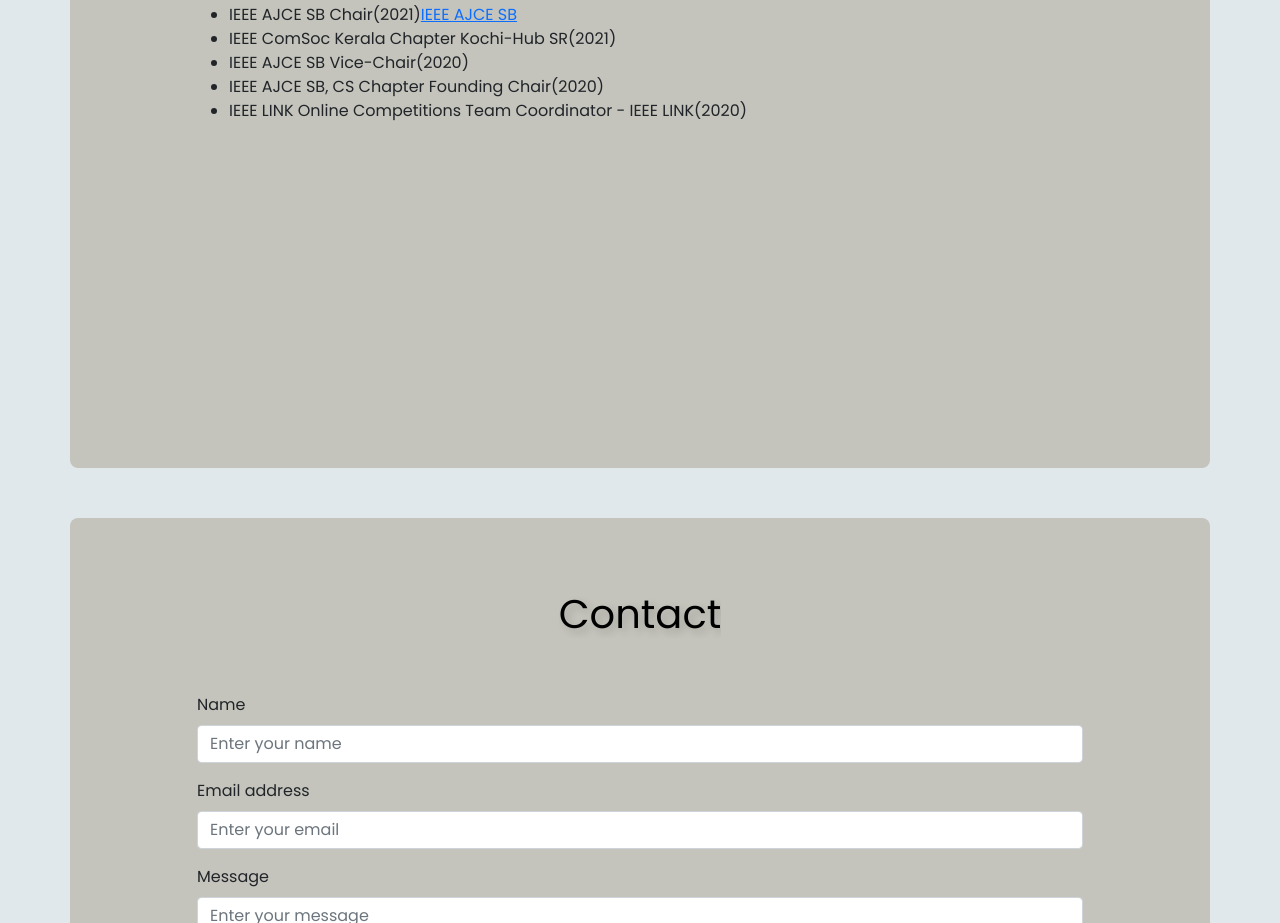
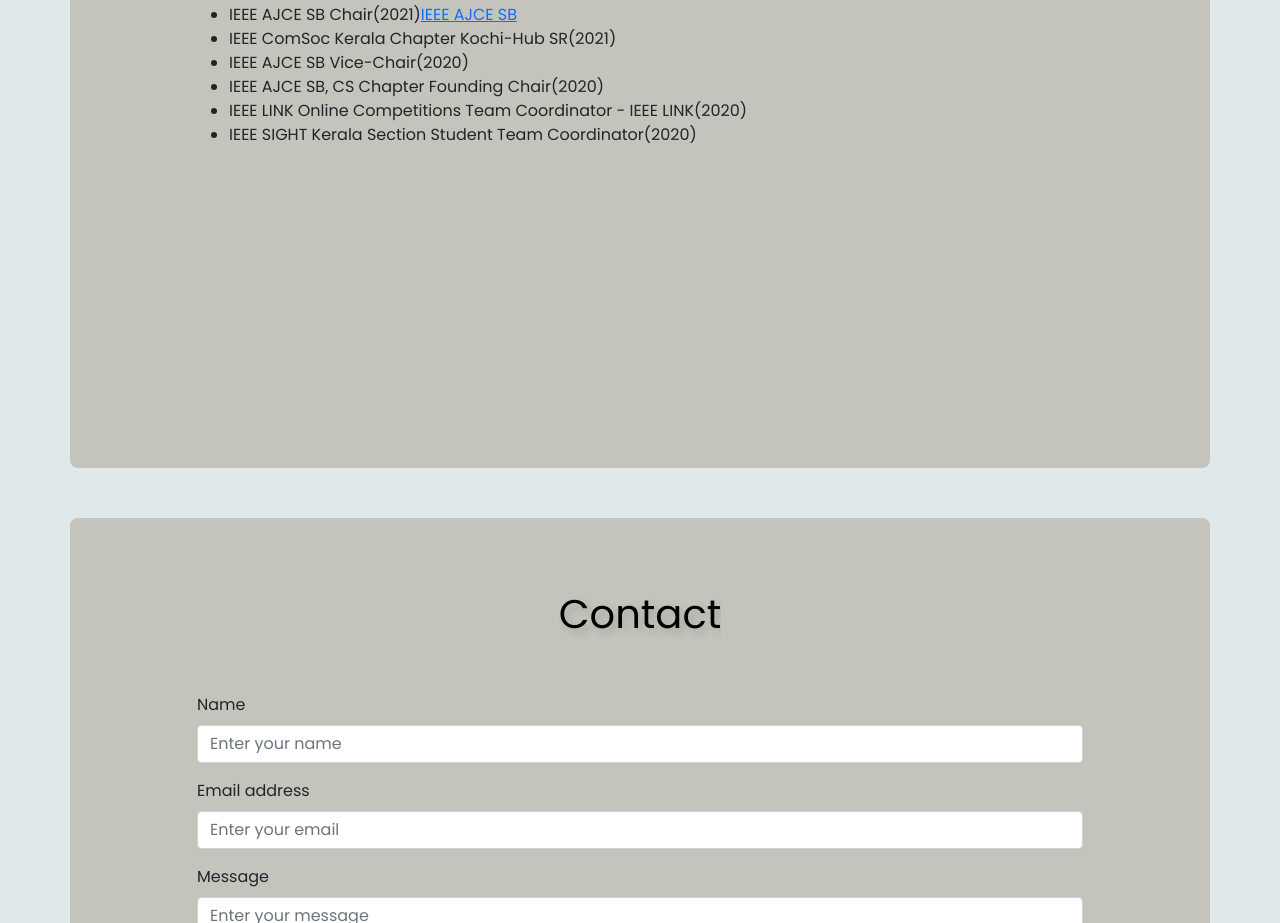
Before and after one commit to rubenshibu/portfolio-bootsrap, a plain HTML site: page index.html in a window 1280 px wide. Shown: the part 4877-5800 px from the top of the page. Drawn offline with nearby package versions, Linux system fonts and the light colour scheme; a web font is replaced by a local one.

Commit message:
added roles

```diff
--- a/index.html
+++ b/index.html
@@ -486,6 +486,8 @@
                 <li>IEEE AJCE SB Vice-Chair(2020)</li>
                 <li>IEEE AJCE SB, CS Chapter Founding Chair(2020)</li>
                 <li>IEEE LINK Online Competitions Team Coordinator - IEEE LINK(2020)</li>
+                <li>IEEE SIGHT Kerala Section Student Team Coordinator(2020)</li>
+
               </ul>
             </div>
           </div>
```
